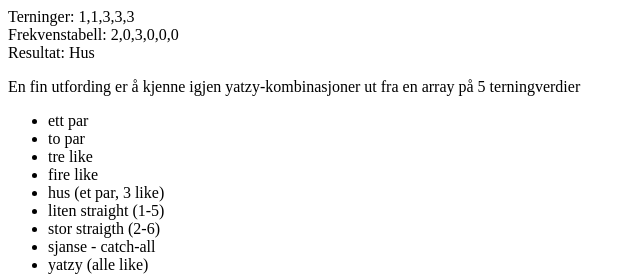
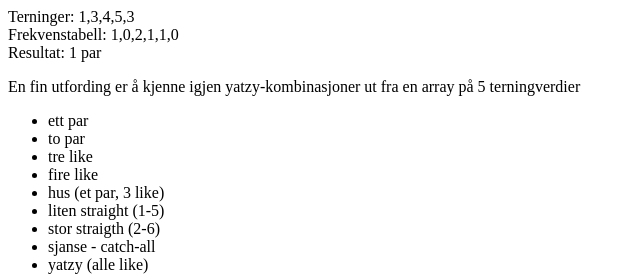
Before and after one commit to madsig/-Yatzi-med-Gerry, a plain HTML site: page index.html in a window 1280 px wide. Shown: the top 276 px of the page, 0-640 px from the left. Drawn offline with Linux system fonts and the light colour scheme.

Commit message:
fjernet konstant terniger

```diff
--- a/index.html
+++ b/index.html
@@ -37,7 +37,7 @@
     <script>
         //model
         let diceAmount = 5;
-        let roll = [1, 1, 3, 3, 3]//rollDice();
+        let roll = rollDice();
         let frequencyTable = [];
 
         //view
```
